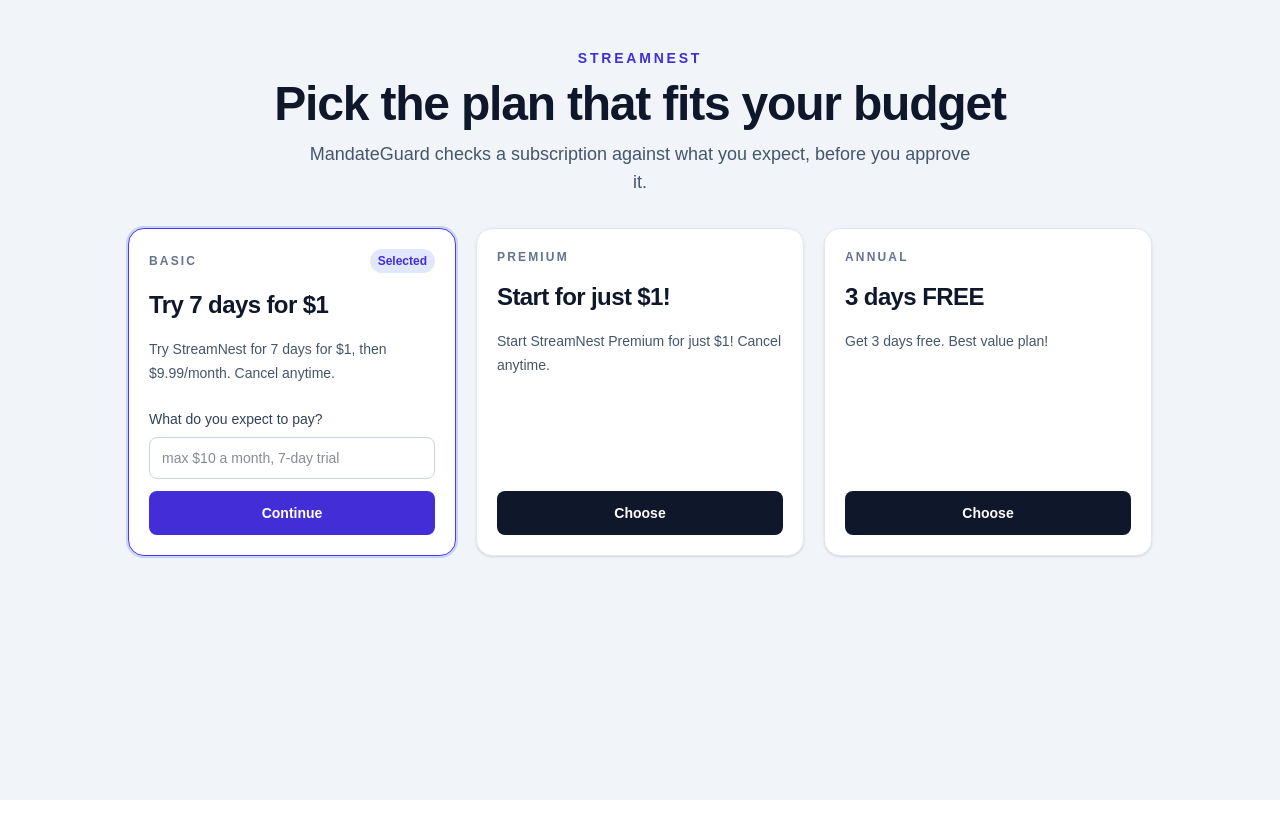
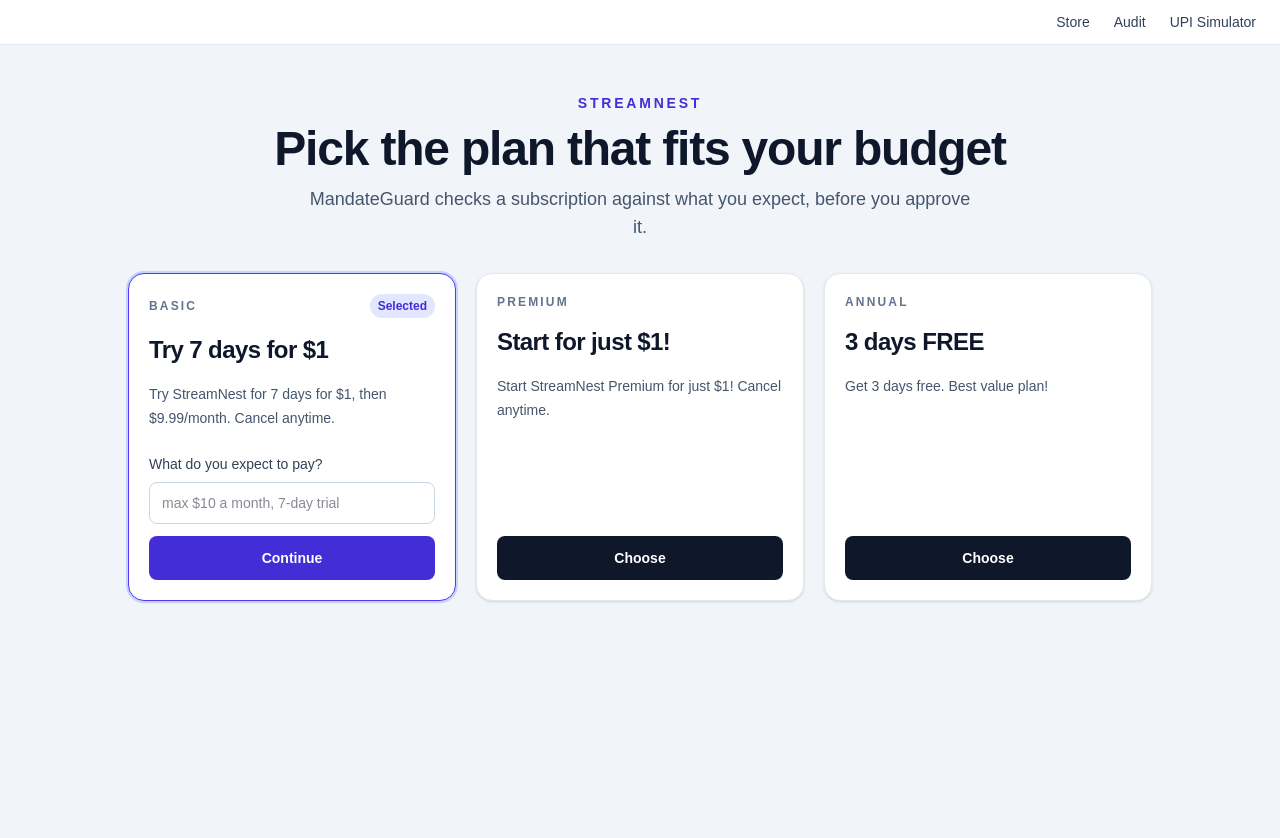
Before and after one commit to shreyav2107/MandateGuard-paypal-hackathon, a Next.js app: page / in a window 1280 px wide. Shown: the top 838 px of the page. Before the commit the page ends 800 px from the top, so only its background shows below. Built offline with nearby package versions, Linux system fonts and the light colour scheme.

Commit message:
Add navigation links

```diff
--- a/app/layout.tsx
+++ b/app/layout.tsx
@@ -1,4 +1,5 @@
 import type { Metadata } from "next";
+import Link from "next/link";
 import "./globals.css";
 
 export const metadata: Metadata = {
@@ -12,7 +13,25 @@ export default function RootLayout({ children }: LayoutProps<"/">) {
       lang="en"
       className="h-full antialiased"
     >
-      <body className="min-h-full flex flex-col">{children}</body>
+      <body className="min-h-full flex flex-col">
+        <header className="border-b border-slate-200 bg-white">
+          <nav
+            aria-label="Main navigation"
+            className="mx-auto flex max-w-7xl flex-wrap items-center justify-end gap-x-6 gap-y-2 px-4 py-3 text-sm font-medium text-slate-700 sm:px-6"
+          >
+            <Link className="transition hover:text-indigo-700 focus-visible:rounded focus-visible:outline-none focus-visible:ring-2 focus-visible:ring-indigo-500" href="/">
+              Store
+            </Link>
+            <Link className="transition hover:text-indigo-700 focus-visible:rounded focus-visible:outline-none focus-visible:ring-2 focus-visible:ring-indigo-500" href="/audit">
+              Audit
+            </Link>
+            <Link className="transition hover:text-indigo-700 focus-visible:rounded focus-visible:outline-none focus-visible:ring-2 focus-visible:ring-indigo-500" href="/upi-sim">
+              UPI Simulator
+            </Link>
+          </nav>
+        </header>
+        {children}
+      </body>
     </html>
   );
 }
```
